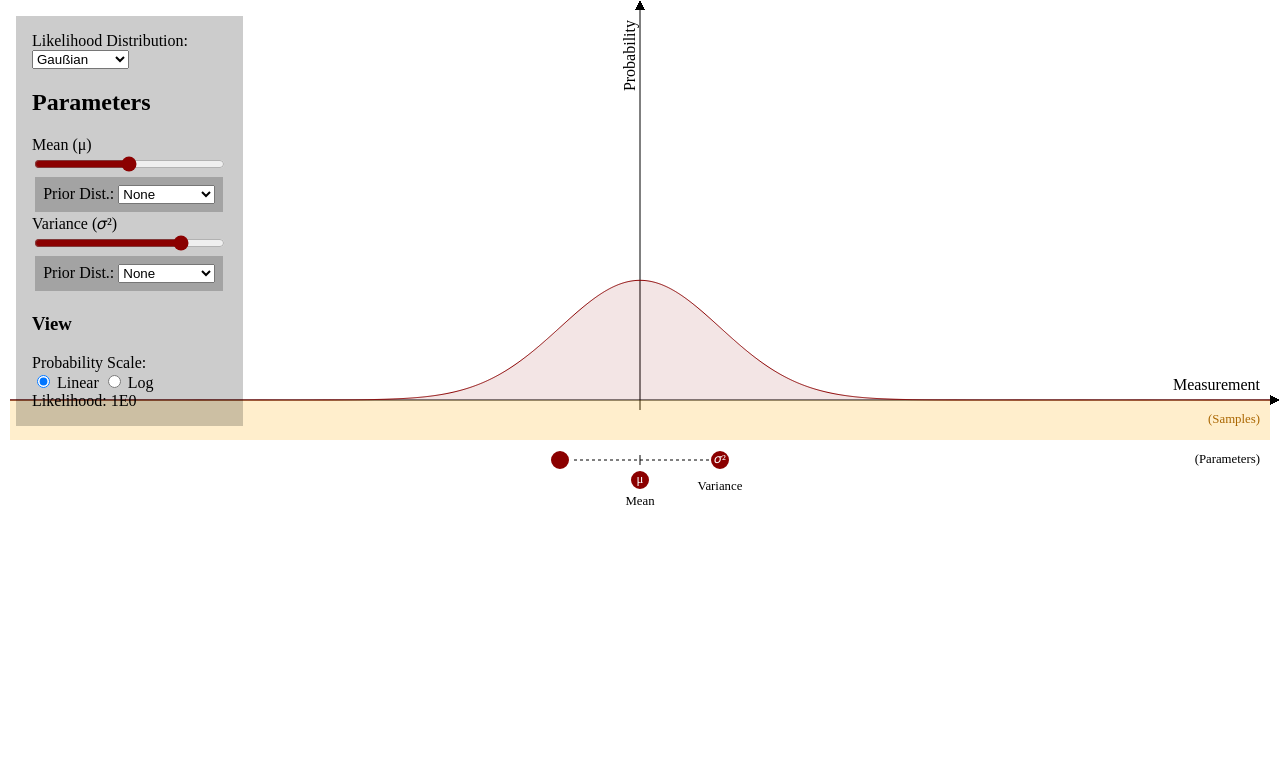
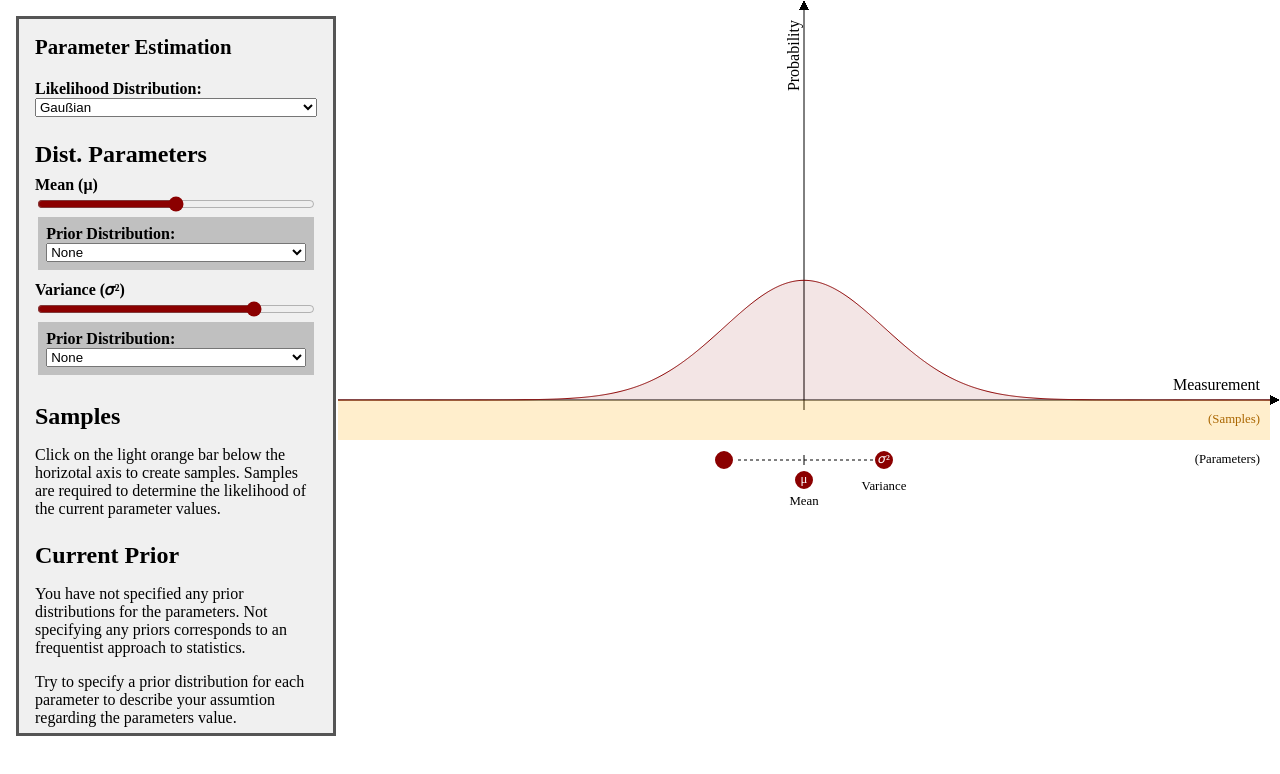
Before and after one commit to laszlokorte/posterior, a SvelteKit app: page / in a window 1280 px wide. Shown: the top 774 px of the page. Built offline with nearby package versions, Linux system fonts and the light colour scheme.

Commit message:
improve control panels

```diff
--- a/src/routes/+page.svelte
+++ b/src/routes/+page.svelte
@@ -8,7 +8,7 @@
   import {distributions, parameters} from '../lib/distributions.js'
 
     const pdfScaleFactor = 1
-    const decimalFormat = new Intl.NumberFormat("en-US", {notation: "scientific",});
+    const decimalFormat = new Intl.NumberFormat("en-US", {notation: "engineering",});
 
     let reactiveVP = new ReactiveViewport()
 
@@ -56,9 +56,8 @@
     let samples = $state([])
     let sampleColors = $state([
         '#2f4f4f','#006400','#b8860b','#4b0082',
-        '#ff0000','#c71585','#7fff00','#00fa9a',
-        '#00ffff','#0000ff','#ff00ff','#1e90ff',
-        '#fa8071'])
+        '#c71585','#00fa9a',
+        '#00ffff','#0000ff','#ff00ff','#1e90ff'])
 
     let likelihood = $derived(
         logScale ? samples.reduce((acc, {x}) => acc+currentPdf(x, parameterValues), 0)
@@ -104,6 +103,19 @@
     let currentDistribution = $derived(distributions[distType])
     let currentParameters = $derived(distributions[distType].parameters)
     let currentPdf = $derived(scalePdf(logScale ? distributions[distType].logPdf : distributions[distType].pdf, pdfScaleFactor))
+
+    let paramsWithPrior = $derived(currentParameters
+        .filter((param) => parameterPriorDistTypes[param])
+        .map((param) => {
+            const paramDistType = parameterPriorDistTypes[param]
+            const currentDistribution = distributions[paramDistType]
+            const currentPdf = logScale ? distributions[paramDistType].logPdf : distributions[paramDistType].pdf
+
+            return currentPdf(parameters[param].renderProject(parameterValues[param])/pdfScaleFactor, parameterPriorDistParams[param])
+        })
+    )
+    let currentPrior = $derived(paramsWithPrior.length ? paramsWithPrior.reduce((acc, p) => logScale ? acc + p : acc * p, 1) : null)
+
 
     function updateSlider(paramName, valueBag) {
         return (evt) => {
@@ -160,18 +172,24 @@
     .hud {
         display: grid;
         grid-template-rows: 1fr;
+        grid-template-columns: [side-start] 20em [side-end body-start] 1fr [body-end];
         place-content: stretch;
         place-items: stretch;
+        gap: 0.5em;
     }
 
     .hud > :global(*) {
-        grid-column: 1 / 1;
+        grid-column: body;
         grid-row: 1 / 1;
     }
 
     .ontop {
+        grid-column: side;
+        display: grid;
+        place-content: stretch;
         z-index: 1;
         pointer-events: none;
+        height: 100%;
     }
 
     :global(label, button, input, select, textarea) {
@@ -189,16 +207,54 @@
     }
 
     .controls {
-        background-color: #0003;
+        background-color: #f0f0f0;
         padding: 1em;
-        width: max-content;
         margin: 1em;
+        border: 3px solid #555;
+        width: 100%;
+        box-sizing: border-box;
+        overflow: auto;
+        max-height: 90vh;
+        pointer-events: all;
     }
 
     .prior-config {
         padding: 0.5em;
         background-color: #0003;
         margin: 0.2em;
+    }
+
+    .choice-box {
+        display: grid;
+    }
+
+    .slider-box {
+        margin-top: 0.5em;
+        display: grid;
+    }
+
+
+    .slider-label {
+        font-weight: bold;
+    }
+
+    h1, h2, h3 {
+        margin: 0;
+    }
+
+    h1 {
+        font-size: 1.3em;
+        margin-bottom: 1em;
+    }
+
+    .control-head {
+        margin-top: 1em;
+        display: flex;
+        justify-content: space-between;
+    }
+
+    .choice-label {
+        font-weight: bold;
     }
 </style>
 
@@ -273,50 +329,102 @@
     <div class="hud">
         <div class="ontop">
             <div class="controls">
-                <div>
-                    Likelihood Distribution:<br>
+                <h1>Parameter Estimation</h1>
+                <label class="choice-box">
+                    <span class="choice-label">Likelihood Distribution:</span>
                     <select bind:value={distType}>
                         {#each Object.entries(distributions) as [c, d]}
                             <option value={c}>{d.name}</option>
                         {/each}
                     </select>
-                </div>
+                </label>
 
-                <h2>Parameters</h2>
+                <h2 class="control-head">Dist. Parameters</h2>
                 {#each currentParameters as param(param)}
                      <div style="display: grid;">
-                        <label for="">{parameters[param].name} ({parameters[param].symbol})</label>
+                        <label class="slider-box">
+                            <span class="slider-label">{parameters[param].name} ({parameters[param].symbol})</span>
                             <input style:accent-color={currentDistribution.color} type="range" step={parameters[param].slider.step} oninput={updateSlider(param, parameterValues)} value={parameters[param].slider.unproject(parameterValues[param])} min={parameters[param].slider.min} max={parameters[param].slider.max} />
-                        <div class="prior-config">Prior Dist.:
+                        </label>
+                        <div class="prior-config">
+                            <label class="choice-box">
+                                <span class="choice-label"> Prior Distribution:</span>
                                 <select bind:value={parameterPriorDistTypes[param]}>
                                     <option value={null}>None</option>
                                     {#each parameters[param].priors as c}
                                         <option value={c}>{distributions[c].name}</option>
                                     {/each}
                                 </select>
+                            </label>
                             {#if parameterPriorDistTypes[param]}
                             {#each distributions[parameterPriorDistTypes[param]].parameters as priorParam(priorParam)}
-                                <div style="display: grid;">
-                                    <label for="">{parameters[priorParam].name} ({parameters[priorParam].symbol})</label>
+                                <label class="slider-box">
+                                    <span class="slider-label">{parameters[priorParam].name} ({parameters[priorParam].symbol})</span>
                                     <input type="range"  step={parameters[priorParam].slider.step} style:accent-color={parameters[param].color} oninput={updateSlider(priorParam, parameterPriorDistParams[param])} value={parameters[priorParam].slider.unproject(parameterPriorDistParams[param][priorParam])} min={parameters[priorParam].slider.min} max={parameters[priorParam].slider.max} />
-                                </div>
+                                </label>
                             {/each}
                             {/if}
                         </div>
                     </div>
                 {/each}
 
-                <h3>View</h3>
+                <h2 class="control-head">Samples
+                    {#if samples.length}
+                     <button onclick={clearSamples}>Clear</button>
+                    {/if}
+                </h2>
+
+                {#if !samples.length}
+                    <p>
+                        Click on the light orange bar below the horizotal axis to create samples. Samples are required to determine the likelihood of the current parameter values.
+                    </p>
+                {:else}
+                    <p>
+                        Samples: {samples.length} / {samples.length + sampleColors.length}
+                    </p>
+                {/if}
+
+                {#if samples.length}
+                <h2 class="control-head">Current Likelihood</h2>
+
+                <p>
+                    Given the set of samples, the likelihood of the the current parameter values is:
+                    <strong> {decimalFormat.format(likelihood)}</strong>
+                </p>
+                {/if}
+
+                <h2 class="control-head">Current Prior</h2>
+                {#if paramsWithPrior.length == currentParameters.length}
+                <p>
+                    You have specified prior distributions for all parameters. This corresponds to a baysian appraoch to statistics.
+                </p>
+                {:else if paramsWithPrior.length==0}
+                <p>
+                    You have not specified any prior distributions for the parameters. Not specifying any priors corresponds to an frequentist approach to statistics.
+                </p>
+                <p>
+                    Try to specify a prior distribution for each parameter to describe your assumtion regarding the parameters value.
+                </p>
+                {:else}
+                <p>
+                    You have specified prior distributions for some of the parameters. Try to specify priors for all parameters.
+                </p>
+                {/if}
+                {#if currentPrior !== null}
+                <p>
+                    Given the selected prior distributions for the parameters, the prior for current parameter values is is:
+                    <strong>{decimalFormat.format(currentPrior)}</strong>
+                </p>
+                {/if}
+
+                <h2 class="control-head">View</h2>
 
                 <div>
-                    Probability Scale:<br>
-                    <label><input type="radio" value={false} bind:group={logScale} /> Linear</label>
-                    <label><input type="radio" value={true} bind:group={logScale} /> Log</label>
+                    <div>Probability Scale:</div>
+                    <label class="radio-label"><input type="radio" value={false} bind:group={logScale} /> Linear</label>
+                    <label class="radio-label"><input type="radio" value={true} bind:group={logScale} /> Log</label>
                 </div>
 
-                <div>
-                    Likelihood: {decimalFormat.format(likelihood)}
-                </div>
             </div>
         </div>
         <Canvas viewBox="-400 -400 800 800" preserveAspectRatio="xMidYMid meet" viewport={reactiveVP}>
@@ -365,7 +473,6 @@
                     </g>
                     {#each currentParameters.filter((param) => parameterPriorDistTypes[param]) as param, i (param)}
                         {@const paramDistType = parameterPriorDistTypes[param]}
-                        {#if paramDistType }
                         {@const currentDistribution = distributions[paramDistType]}
                         {@const currentPdf = scalePdf(logScale ? distributions[paramDistType].logPdf : distributions[paramDistType].pdf, pdfScaleFactor)}
                         {@const vOffset = 180 + 100*i}
@@ -373,8 +480,8 @@
                         <g>
                             <text font-size="0.8em" x={hOffset + 5} y={vOffset+10} dominant-baseline="middle">Prior Dist. of {parameters[param].name} ({parameters[param].symbol})</text>
 
-                                <polyline class="plot-area" fill-opacity="0.1" fill={parameters[param].color} stroke="none" stroke-width="2" points={`${adapter.visibleMin.x+axisPadding},${vOffset},`+join(",", map(adapter.linspaceX(axisPadding), x => `${x+hOffset},${vOffset+0.2*yScale*currentPdf(x,parameterPriorDistParams[param])}`))+`,${adapter.visibleMax.x-axisPadding},${vOffset}`} />
-                                <polyline class="plot-line" fill="none" stroke={parameters[param].color} stroke-width="2" points={`${adapter.visibleMin.x+axisPadding},${vOffset},`+join(",", map(adapter.linspaceX(axisPadding), x => `${x+hOffset},${vOffset+0.2*yScale*currentPdf(x,parameterPriorDistParams[param])}`))+`,${adapter.visibleMax.x-axisPadding},${vOffset}`} />
+                            <polyline class="plot-area" fill-opacity="0.1" fill={parameters[param].color} stroke="none" stroke-width="2" points={`${adapter.visibleMin.x+axisPadding},${vOffset},`+join(",", map(adapter.linspaceX(axisPadding), x => `${x},${vOffset+0.2*yScale*currentPdf(x-hOffset,parameterPriorDistParams[param])}`))+`,${adapter.visibleMax.x-axisPadding},${vOffset}`} />
+                            <polyline class="plot-line" fill="none" stroke={parameters[param].color} stroke-width="2" points={`${adapter.visibleMin.x+axisPadding},${vOffset},`+join(",", map(adapter.linspaceX(axisPadding), x => `${x},${vOffset+0.2*yScale*currentPdf(x-hOffset,parameterPriorDistParams[param])}`))+`,${adapter.visibleMax.x-axisPadding},${vOffset}`} />
 
                             <g>
                                 <line class="axis-line" stroke="black" x1={hOffset} x2={hOffset} y1={vOffset+10} y2={vOffset-50} />
@@ -390,7 +497,6 @@
                             <circle r="2" cx={hOffset+parameters[param].renderProject(parameterValues[param])} cy={vOffset} fill={parameters[param].color}></circle>
                             <circle r="2" cx={hOffset+parameters[param].renderProject(parameterValues[param])} cy={vOffset+0.2*yScale*currentPdf(parameters[param].renderProject(parameterValues[param]),parameterPriorDistParams[param])} fill={parameters[param].color}></circle>
                         </g>
-                        {/if}
                     {/each}
                     <g>
                         <rect cursor="copy" fill-opacity="0.2" fill="#ffaa00" x={adapter.visibleMin.x+axisPadding} y={0}  width={adapter.visibleWidth-2*axisPadding} height={40} onpointerdown={adapter.delegate(addSample)} />
```
Also changed, not shown: src/lib/distributions.js. Lines whose indentation alone changed are shown as unchanged.
